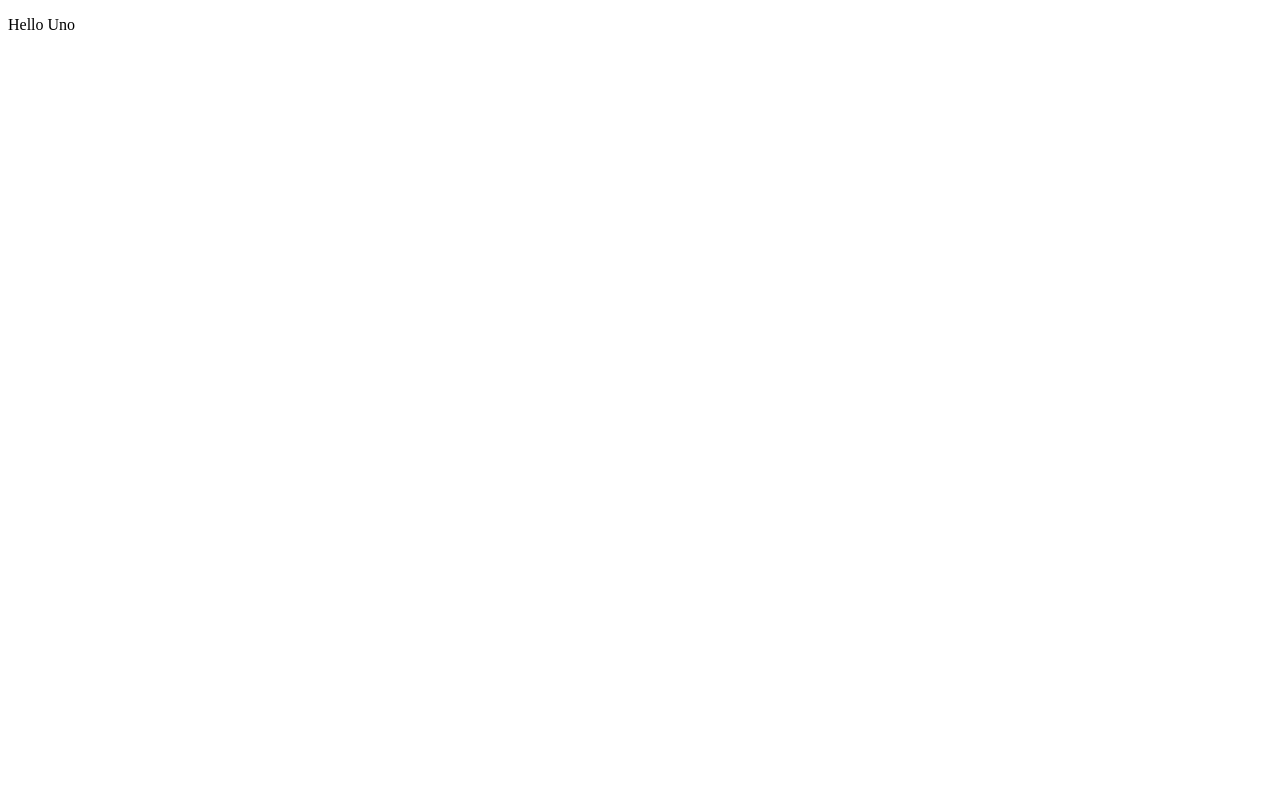
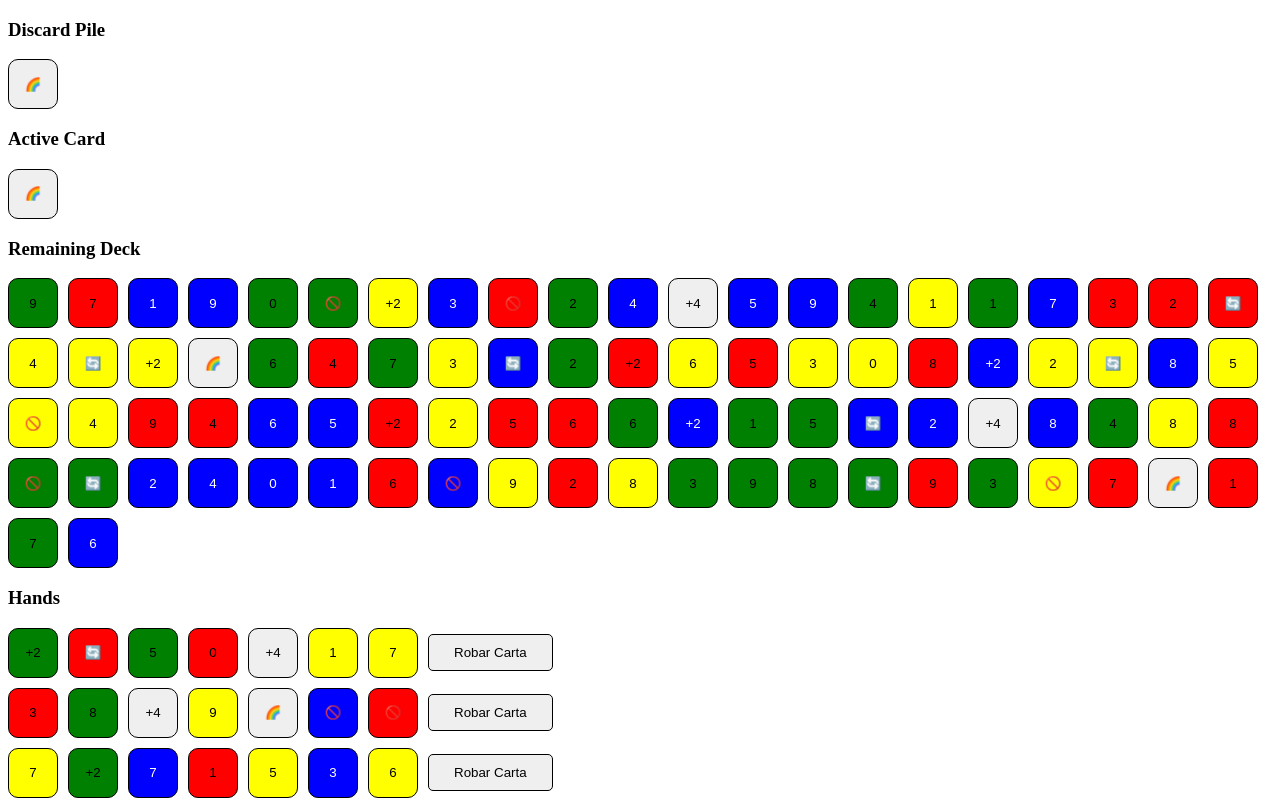
Before and after one commit to EdisonAvila19/UnoGame, a React (Vite) app: page / in a window 1280 px wide. Built offline with nearby package versions, Linux system fonts and the light colour scheme.

Commit message:
Funcionalidades inicales, crear deck, repartir, robar, y jugar

```diff
--- a/package.json
+++ b/package.json
@@ -15,6 +15,7 @@
   },
   "devDependencies": {
     "@eslint/js": "^9.22.0",
+    "@types/node": "^22.13.10",
     "@types/react": "^19.0.10",
     "@types/react-dom": "^19.0.4",
     "@typescript-eslint/eslint-plugin": "^8.26.1",
@@ -28,6 +29,7 @@
     "eslint-plugin-react-refresh": "^0.4.19",
     "eslint-plugin-unused-imports": "^4.1.4",
     "globals": "^15.15.0",
+    "path": "^0.12.7",
     "typescript": "~5.7.2",
     "typescript-eslint": "^8.24.1",
     "vite": "^6.2.0"
--- a/src/App.tsx
+++ b/src/App.tsx
@@ -1,5 +1,108 @@
+import { useState } from 'react'
+
+import type { Card as CardType } from './game/deck'
+
+import { generateDeck } from './game/deck'
+import { dealCards } from './game/deal'
+
+import { Card } from './components/card'
+import { shuffle } from './game/shuffle'
+
 export default function App() {
+  const NumberOfPlayers = 3
+  const NumberOfCardsPerPlayer = 7
+
+  const [board, setBoard] = useState(() => {
+    const deck = generateDeck()
+    const { hands, remainingDeck, activeCard } = dealCards(deck, NumberOfPlayers, NumberOfCardsPerPlayer)
+    const discardPile: CardType[] = [activeCard]
+    return { initialDeck: deck, hands, remainingDeck, discardPile, activeCard }
+  })
+
+  const drawCard = (playerIndex: number) => {
+    let remainingDeck = [...board.remainingDeck]
+    let discardPile = [...board.discardPile]
+
+    if (remainingDeck.length === 0) {
+      const newDeck = [...board.discardPile]
+      newDeck.pop() // remove active card
+      remainingDeck = shuffle(newDeck)
+
+      discardPile = [board.activeCard]
+    }
+
+    const newHands = [...board.hands]
+    newHands[playerIndex].push(remainingDeck.shift()!)
+
+    setBoard({ ...board, hands: newHands, remainingDeck, discardPile })
+  }
+
+  const discardCard = (Card: CardType, playerIndex: number) => {
+
+    const newHands = [...board.hands]
+    newHands[playerIndex] = newHands[playerIndex].filter(card => card.key !== Card.key)
+
+    const discardPile = [...board.discardPile]
+    discardPile.push(Card)
+
+    const activeCard = Card
+
+    setBoard({ ...board, hands: newHands, discardPile, activeCard })
+  }
+
   return (
-    <p>Hello Uno</p>
+    <>
+      <h3>Discard Pile</h3>
+      <div style={{ display: 'flex', flexDirection: 'row', flexWrap: 'wrap', gap: '10px' }}>
+        {
+          board.discardPile.map((card) => {
+            const { key } = card
+            return (
+              <Card key={key} card={card} />
+            )
+          })
+        }
+      </div>
+
+      <h3>Active Card</h3>
+      <Card card={board.activeCard} />
+
+      <h3>Remaining Deck</h3>
+      <div style={{ display: 'flex', flexDirection: 'row', flexWrap: 'wrap', gap: '10px' }}>
+        {
+          board.remainingDeck.map((card) => {
+            const { key } = card
+            return (
+              <Card key={key} card={card} />
+            )
+          })
+        }
+      </div>
+
+      <h3>Hands</h3>
+      <div style={{ display: 'flex', flexDirection: 'column', gap: '10px' }}>
+        {
+          board.hands.map((hand, index) => {
+            return (
+              <div key={index} style={{ display: 'flex', flexDirection: 'row', flexWrap: 'wrap', gap: '10px', alignItems: 'center' }}>
+                {
+                  hand.map((card) => {
+                    const { key } = card
+                    return (
+                      <Card key={key} card={card} playerIndex={index} discardCard={discardCard}  />
+                    )
+                  })
+                }
+                <button
+                  onClick={() => drawCard(index)}
+                  style={{ padding: '10px 25px', border: '1px solid black', borderRadius: '5px', cursor: 'pointer' }}>
+                    Robar Carta
+                </button>
+              </div>
+            )
+          })
+        }
+      </div>
+    </>
   )
 }
--- /dev/null
+++ b/src/components/card.tsx
@@ -0,0 +1,23 @@
+import type { Card as CardType } from '../game/deck'
+
+interface CardProps {
+  card: CardType
+  playerIndex?: number
+  discardCard?: (card: CardType, playerIndex: number) => void
+}
+
+export function Card({ card, playerIndex, discardCard }: CardProps) {
+
+  const { value, color } = card
+  const fontColor = color === 'blue' ? 'white' : 'black'
+
+
+
+  return (
+    <button
+      onClick={() => discardCard?.(card, playerIndex ?? 0)}
+      style={{ background: color, width: '50px', height: '50px', display: 'flex', justifyContent: 'center', alignItems: 'center', color: fontColor, borderRadius: '10px', border: '1px solid black' }}>
+      {value}
+    </button>
+  )
+}
--- /dev/null
+++ b/src/game/deal.ts
@@ -0,0 +1,17 @@
+import type { Card } from './deck'
+
+export function dealCards(deck: Card[], numPlayers: number, cardsPerPlayer: number) {
+  const hands: Card[][] = Array.from({ length: numPlayers }, () => [])
+  const remainingDeck = [...deck]
+
+  for (let i = 0; i < cardsPerPlayer; i++) {
+    for (const hand of hands) {
+      if (remainingDeck.length > 0) {
+        hand.push(remainingDeck.shift()!)
+      }
+    }
+  }
+
+  const activeCard: Card = remainingDeck.shift()!
+  return { hands, remainingDeck, activeCard }
+}
--- /dev/null
+++ b/src/game/deck.ts
@@ -0,0 +1,45 @@
+import { shuffle } from './shuffle'
+
+export const COLORS = ['red', 'green', 'blue', 'yellow'] as const
+export const SPECIAL_CARDS = ['🚫', '🔄️', '+2'] as const
+export const WILD_CARDS = ['🌈', '+4'] as const
+
+export type Color = (typeof COLORS)[number] // = red | green | blue | yellow
+export type SpecialCard = (typeof SPECIAL_CARDS)[number] // = skip | reverse | draw2
+export type WildCard = (typeof WILD_CARDS)[number] // = wild | wildDraw4
+export type CardType = 'number' | 'special' | 'wild'
+
+export interface Card {
+  key: string
+  type: CardType
+  value: number | SpecialCard | WildCard
+  color?: Color
+}
+
+export const generateDeck = (): Card[] => {
+  const deck: Card[] = []
+
+  COLORS.forEach(color => {
+
+    deck.push({ key: `${color}${0}`, type: 'number', value: 0, color })
+    for (let i = 1; i <= 9; i++){
+      deck.push({ key: `${color}${i}1`, type: 'number', value: i, color })
+      deck.push({ key: `${color}${i}2`, type: 'number', value: i, color })
+    }
+
+    SPECIAL_CARDS.forEach(specialCard => {
+      deck.push({ key: `${color}${specialCard}1`, type: 'special', value: specialCard, color })
+      deck.push({ key: `${color}${specialCard}2`, type: 'special', value: specialCard, color })
+    })
+
+  })
+
+   WILD_CARDS.forEach(wildCard => {
+     deck.push({ key: `wild${wildCard}1`, type: 'wild', value: wildCard })
+     deck.push({ key: `wild${wildCard}2`, type: 'wild', value: wildCard })
+     deck.push({ key: `wild${wildCard}3`, type: 'wild', value: wildCard })
+     deck.push({ key: `wild${wildCard}4`, type: 'wild', value: wildCard })
+   })
+
+  return shuffle(deck)
+}
--- /dev/null
+++ b/src/game/shuffle.ts
@@ -0,0 +1,12 @@
+import type { Card } from './deck'
+
+export function shuffle (deck: Card[]): Card[] {
+  const shuffledDeck = [...deck]
+
+  for (let i = shuffledDeck.length - 1; i > 0; i--) {
+    const j = Math.floor(Math.random() * (i + 1))
+    ;[shuffledDeck[i], shuffledDeck[j]] = [shuffledDeck[j], shuffledDeck[i]]
+  }
+
+  return shuffledDeck
+}
--- a/tsconfig.json
+++ b/tsconfig.json
@@ -5,6 +5,7 @@
     { "path": "./tsconfig.node.json" }
   ],
   "compilerOptions": {
+    "types": ["node"],
     "baseUrl": ".",
     "paths": {
       "@/*": ["./src/*"]
--- a/vite.config.ts
+++ b/vite.config.ts
@@ -1,12 +1,14 @@
 import { defineConfig } from 'vite'
 import react from '@vitejs/plugin-react-swc'
+import path from 'node:path'
 
 // https://vite.dev/config/
+/// <reference types="node" />
 export default defineConfig({
   plugins: [react()],
   resolve: {
     alias: {
-      '@': '/src',
+      '@': path.resolve(__dirname, './src'),
     },
   }
 })
```
Also changed, not shown: 1 other file (tests, documents, lock files or other folders).
